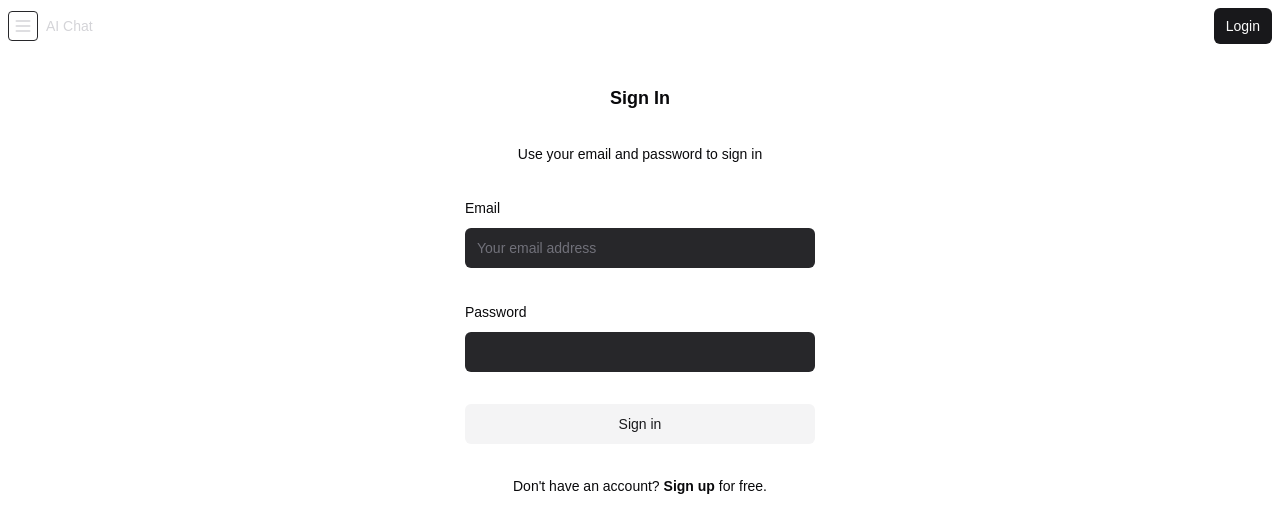
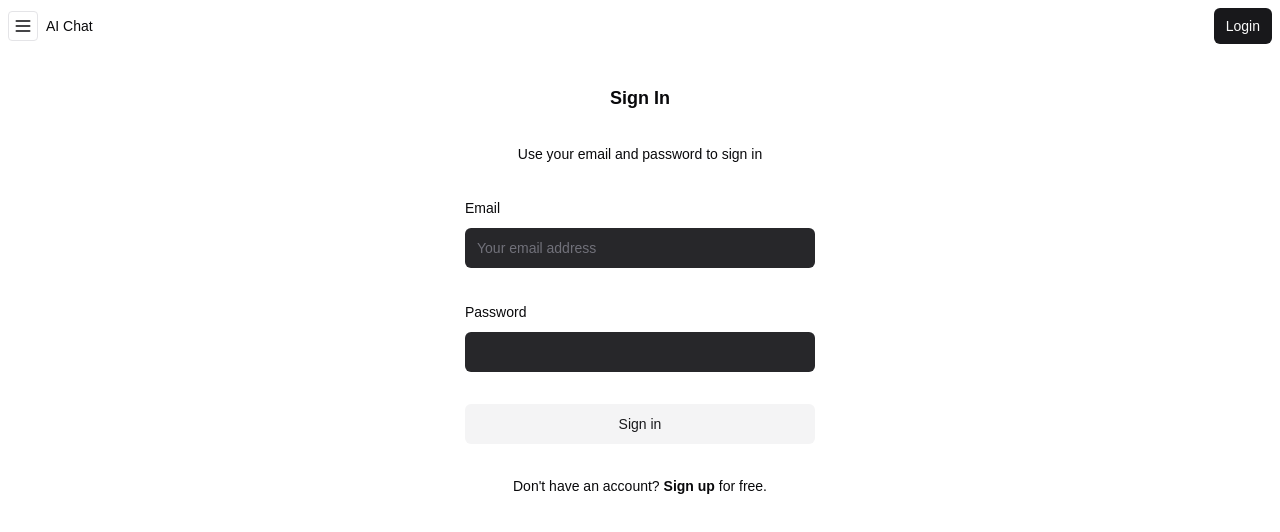
Before and after one commit to TahirReyaz/chatbot, a Next.js app: page /login in a window 1280 px wide. Shown: the top 532 px of the page. Built offline with nearby package versions, Linux system fonts and the light colour scheme; no server answers; what groq-sdk would draw is missing.

Commit message:
Fixed text color on chat page

```diff
--- a/components/Message.tsx
+++ b/components/Message.tsx
@@ -1,4 +1,7 @@
+"use client";
+
 import { User, BotIcon } from "lucide-react";
+import { useTheme } from "next-themes";
 
 interface Props {
   id: string;
@@ -7,10 +10,20 @@ interface Props {
 }
 
 const Message = ({ content, userid }: Props) => {
+  const { resolvedTheme } = useTheme();
+
   return (
-    <div className="mb-4 flex gap-2">
-      <div>{userid === "bot" ? <BotIcon /> : <User />}</div>
-      <p>{content}</p>
+    <div className={`mb-4 flex gap-2`}>
+      <div className="text-santasGray">
+        {userid === "bot" ? <BotIcon size={20} /> : <User size={20} />}
+      </div>
+      <p
+        className={` ${
+          resolvedTheme === "light" ? "text-woodsmoke" : "text-iron"
+        }`}
+      >
+        {content}
+      </p>
     </div>
   );
 };
--- a/components/chatPanel.tsx
+++ b/components/chatPanel.tsx
@@ -1,3 +1,4 @@
+import { Suspense } from "react";
 import ChatInput from "./ChatInput";
 import Messages from "./Messages";
 
@@ -9,7 +10,9 @@ interface Props {
 const ChatPanel = ({ id, userid }: Props) => {
   return (
     <div className="w-full md:w-[70vw] mx-auto flex flex-col gap-8">
-      <Messages {...{ chatId: id }} />
+      <Suspense fallback={<p>Loading...</p>}>
+        <Messages {...{ chatId: id }} />
+      </Suspense>
       <ChatInput {...{ id, userid }} />
     </div>
   );
--- a/components/navbar.tsx
+++ b/components/navbar.tsx
@@ -7,11 +7,11 @@ import UserOrLogin from "./UserOrLogin";
 
 const Navbar = () => {
   return (
-    <nav className="text-iron p-2 text-sm flex justify-between">
+    <nav className="p-2 text-sm flex justify-between">
       {/* Sidebar and Hero */}
       <div className="flex gap-2 items-center">
         <SheetTrigger className="items-center">
-          <div className="p-1 rounded border border-1 border-shark">
+          <div className="p-1 rounded border border-1">
             <Menu size={20} />
           </div>
         </SheetTrigger>
```
